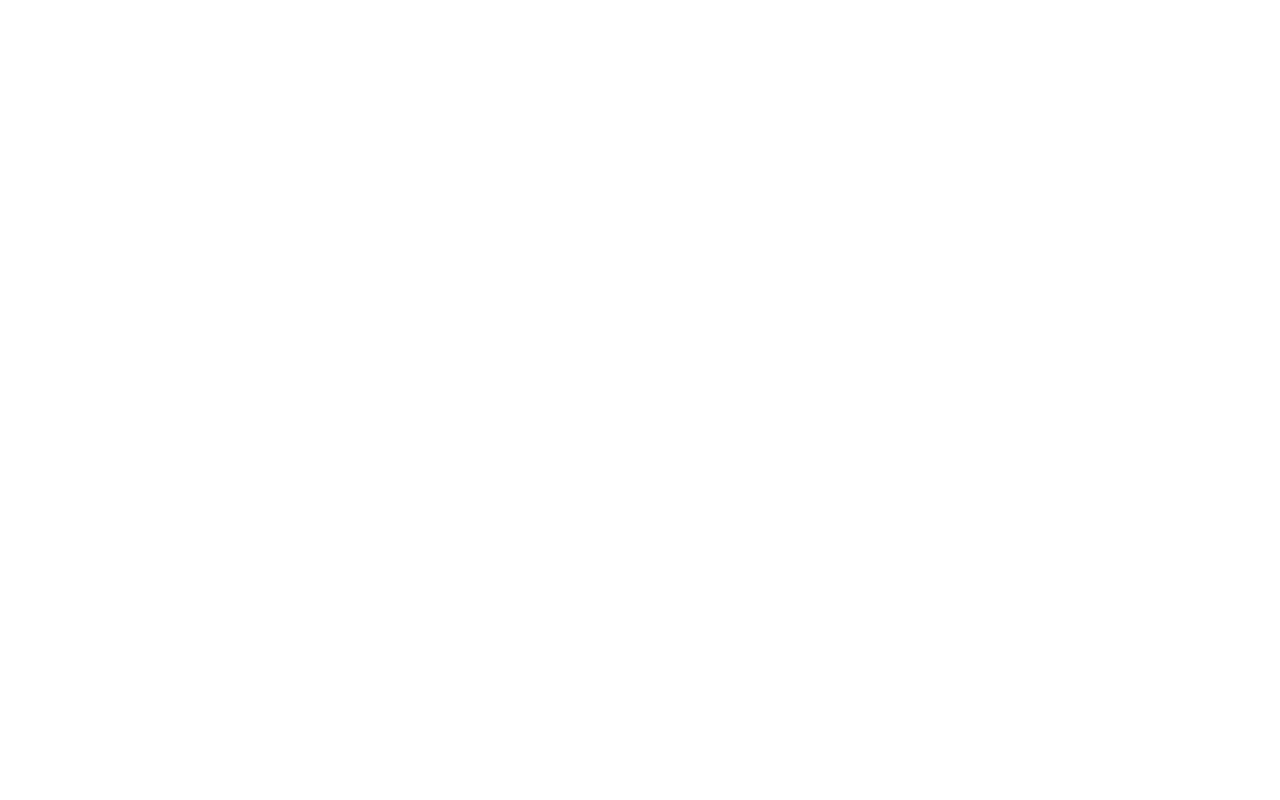
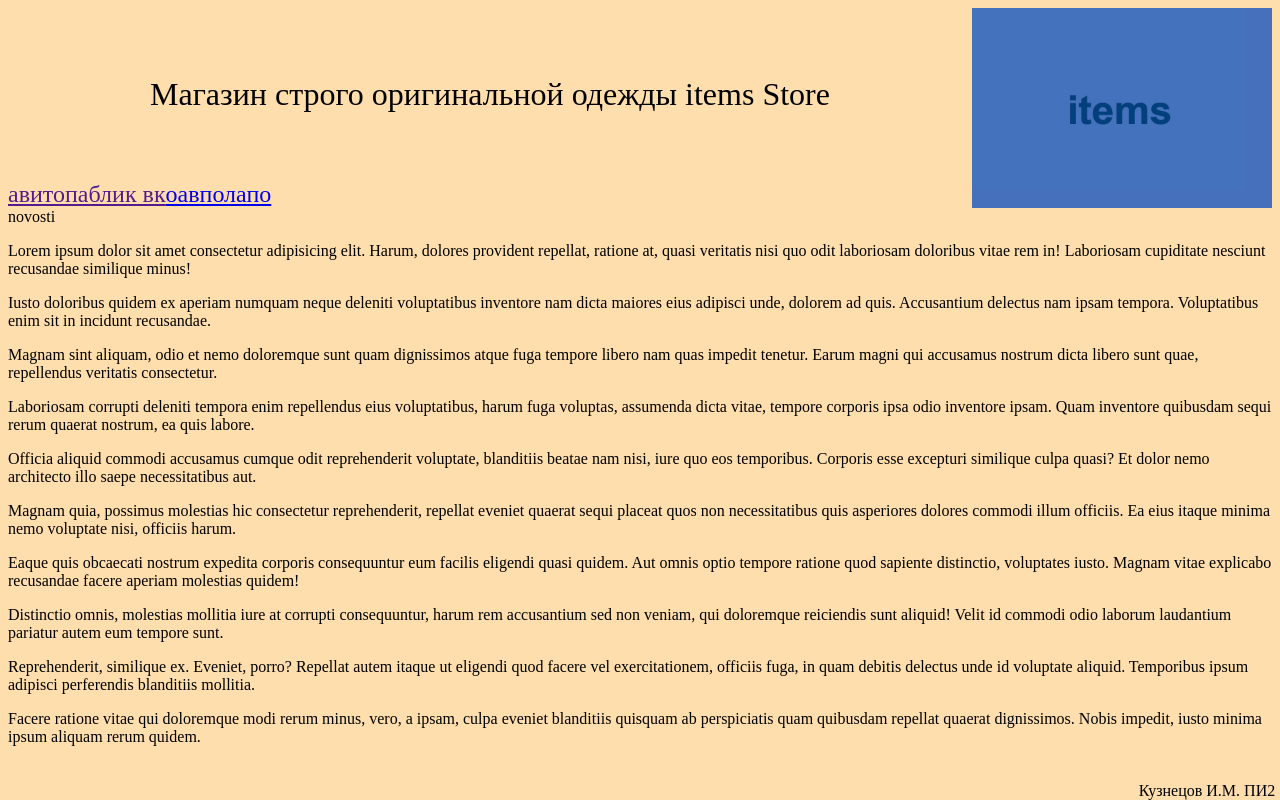
Before and after one commit to Ivan-Kuznetcov/4z, a plain HTML site: page index.html in a window 1280 px wide. Drawn offline with Linux system fonts and the light colour scheme.

Commit message:
Первичная верстка норм, сделано расположение шапки

```diff
--- a/css/style.css
+++ b/css/style.css
@@ -0,0 +1,40 @@
+body{
+    background: #FFDEAD	;
+}
+footer{
+    width: 99%;
+    text-align: right;
+    position: absolute;
+    bottom: 0px;
+}
+.header{
+    display: flex;
+}
+.header-text{
+    flex-grow: 1;
+    display: flex;
+    justify-content: center;
+    align-items: center;
+    font-size: 2rem;
+}
+.left{
+    flex-direction: column;
+    flex-grow: 1;
+    display: flex;
+}
+.menu{
+    font-size: 1.5rem;
+    display: flex;
+    flex-wrap: wrap;
+}
+
+
+img{
+    width: 300px;
+}
+.logo{
+
+    display: flex;
+    position: relative;
+    justify-content: right;
+}
--- a/index.html
+++ b/index.html
@@ -9,5 +9,49 @@
 </head>
 <body>
 
+    <div class="header">
+        <div class="left">
+
+            <div class="header-text"> Магазин строго оригинальной одежды items Store </div>
+
+
+            <div class="menu">
+                <a href="">авито </a> <a href="">паблик вк </a> <a href="img/logo.jpg">оавполапо </a>
+            </div>
+        </div>
+
+        <div class="logo">
+            <img src="img/logo.jpg" alt="">
+        </div>
+
+
+
+    </div>
+
+
+
+
+
+    <div class="news">
+        novosti
+    </div>
+    <div class="content">
+        <p>Lorem ipsum dolor sit amet consectetur adipisicing elit. Harum, dolores provident repellat, ratione at, quasi veritatis nisi quo odit laboriosam doloribus vitae rem in! Laboriosam cupiditate nesciunt recusandae similique minus!</p>
+        <p>Iusto doloribus quidem ex aperiam numquam neque deleniti voluptatibus inventore nam dicta maiores eius adipisci unde, dolorem ad quis. Accusantium delectus nam ipsam tempora. Voluptatibus enim sit in incidunt recusandae.</p>
+        <p>Magnam sint aliquam, odio et nemo doloremque sunt quam dignissimos atque fuga tempore libero nam quas impedit tenetur. Earum magni qui accusamus nostrum dicta libero sunt quae, repellendus veritatis consectetur.</p>
+        <p>Laboriosam corrupti deleniti tempora enim repellendus eius voluptatibus, harum fuga voluptas, assumenda dicta vitae, tempore corporis ipsa odio inventore ipsam. Quam inventore quibusdam sequi rerum quaerat nostrum, ea quis labore.</p>
+        <p>Officia aliquid commodi accusamus cumque odit reprehenderit voluptate, blanditiis beatae nam nisi, iure quo eos temporibus. Corporis esse excepturi similique culpa quasi? Et dolor nemo architecto illo saepe necessitatibus aut.</p>
+        <p>Magnam quia, possimus molestias hic consectetur reprehenderit, repellat eveniet quaerat sequi placeat quos non necessitatibus quis asperiores dolores commodi illum officiis. Ea eius itaque minima nemo voluptate nisi, officiis harum.</p>
+        <p>Eaque quis obcaecati nostrum expedita corporis consequuntur eum facilis eligendi quasi quidem. Aut omnis optio tempore ratione quod sapiente distinctio, voluptates iusto. Magnam vitae explicabo recusandae facere aperiam molestias quidem!</p>
+        <p>Distinctio omnis, molestias mollitia iure at corrupti consequuntur, harum rem accusantium sed non veniam, qui doloremque reiciendis sunt aliquid! Velit id commodi odio laborum laudantium pariatur autem eum tempore sunt.</p>
+        <p>Reprehenderit, similique ex. Eveniet, porro? Repellat autem itaque ut eligendi quod facere vel exercitationem, officiis fuga, in quam debitis delectus unde id voluptate aliquid. Temporibus ipsum adipisci perferendis blanditiis mollitia.</p>
+        <p>Facere ratione vitae qui doloremque modi rerum minus, vero, a ipsam, culpa eveniet blanditiis quisquam ab perspiciatis quam quibusdam repellat quaerat dignissimos. Nobis impedit, iusto minima ipsum aliquam rerum quidem.</p>
+
+    </div>
+
+
+    <footer>
+        <div>Кузнецов И.М. ПИ2</div>
+    </footer>
 </body>
 </html>
```
Also changed, not shown: img/logo.jpg (added).
